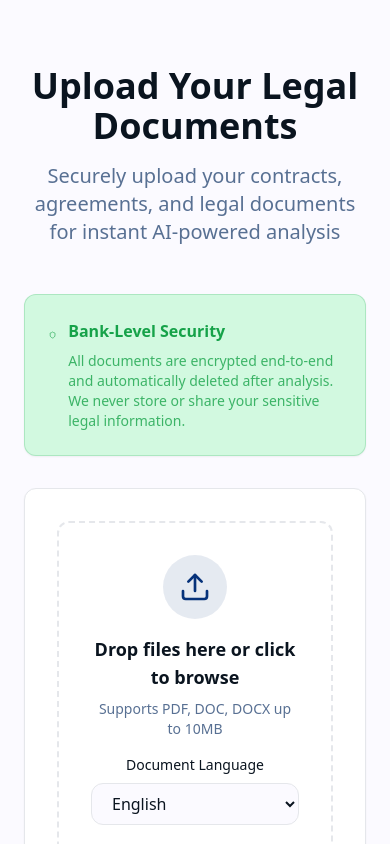
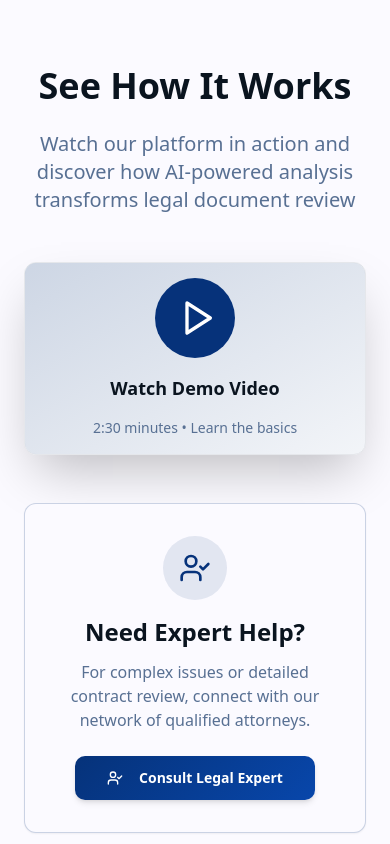
Before and after one commit to SimranShaikh20/LegalAI-Document-Assistant, a React (Vite) app: page / in a window 390 px wide. Shown: the part 4140-4984 px from the top of the page. Built offline with nearby package versions, Linux system fonts and the light colour scheme.

Commit message:
Add demo video and expert help button

```diff
--- /dev/null
+++ b/src/components/DemoVideo.tsx
@@ -0,0 +1,84 @@
+import { Card } from "@/components/ui/card";
+import { Button } from "@/components/ui/button";
+import { Play, UserCheck } from "lucide-react";
+
+const DemoVideo = () => {
+  return (
+    <section className="py-20 bg-gradient-subtle">
+      <div className="container mx-auto px-6">
+        <div className="max-w-5xl mx-auto">
+          {/* Header */}
+          <div className="text-center mb-12">
+            <h2 className="text-4xl lg:text-5xl font-bold text-foreground mb-6">
+              See How It Works
+            </h2>
+            <p className="text-xl text-muted-foreground max-w-2xl mx-auto">
+              Watch our platform in action and discover how AI-powered analysis
+              transforms legal document review
+            </p>
+          </div>
+
+          {/* Video Container */}
+          <Card className="overflow-hidden shadow-2xl">
+            <div className="relative aspect-video bg-gradient-to-br from-primary/20 to-primary/5">
+              {/* Video Placeholder - Replace with actual video URL */}
+              <div className="absolute inset-0 flex items-center justify-center">
+                <div className="text-center space-y-4">
+                  <div className="mx-auto w-20 h-20 bg-primary rounded-full flex items-center justify-center shadow-glow hover:scale-110 transition-smooth cursor-pointer">
+                    <Play className="w-10 h-10 text-white ml-1" />
+                  </div>
+                  <p className="text-lg font-semibold text-foreground">
+                    Watch Demo Video
+                  </p>
+                  <p className="text-sm text-muted-foreground">
+                    2:30 minutes • Learn the basics
+                  </p>
+                </div>
+              </div>
+
+              {/* Uncomment and add your video URL when available */}
+              {/*
+              <iframe
+                className="w-full h-full"
+                src="YOUR_VIDEO_URL_HERE"
+                title="Legal Document Analysis Platform Demo"
+                allow="accelerometer; autoplay; clipboard-write; encrypted-media; gyroscope; picture-in-picture"
+                allowFullScreen
+              />
+              */}
+            </div>
+          </Card>
+
+          {/* Expert Help CTA */}
+          <Card className="mt-12 p-8 bg-background border-primary/20">
+            <div className="text-center">
+              <div className="mx-auto w-16 h-16 bg-primary/10 rounded-full flex items-center justify-center mb-4">
+                <UserCheck className="w-8 h-8 text-primary" />
+              </div>
+
+              <h3 className="text-2xl font-bold text-foreground mb-3">
+                Need Expert Help?
+              </h3>
+
+              <p className="text-muted-foreground mb-6 max-w-xl mx-auto">
+                For complex issues or detailed contract review, connect with our network
+                of qualified attorneys.
+              </p>
+
+              <Button
+                size="lg"
+                className="font-semibold px-8 py-4 shadow-elegant hover:shadow-glow transition-smooth"
+                onClick={() => window.open('https://calendly.com/msusimran20/30min', '_blank')}
+              >
+                <UserCheck className="w-5 h-5 mr-2" />
+                Consult Legal Expert
+              </Button>
+            </div>
+          </Card>
+        </div>
+      </div>
+    </section>
+  );
+};
+
+export default DemoVideo;
--- a/src/pages/Index.tsx
+++ b/src/pages/Index.tsx
@@ -1,5 +1,6 @@
 import Hero from "@/components/Hero";
 import Features from "@/components/Features";
+import DemoVideo from "@/components/DemoVideo";
 import DocumentUpload from "@/components/DocumentUpload";
 import RiskDashboard from "@/components/RiskDashboard";
 
@@ -8,6 +9,7 @@ const Index = () => {
     <div className="min-h-screen">
       <Hero />
       <Features />
+      <DemoVideo />
       <DocumentUpload />
       <RiskDashboard />
     </div>
```
